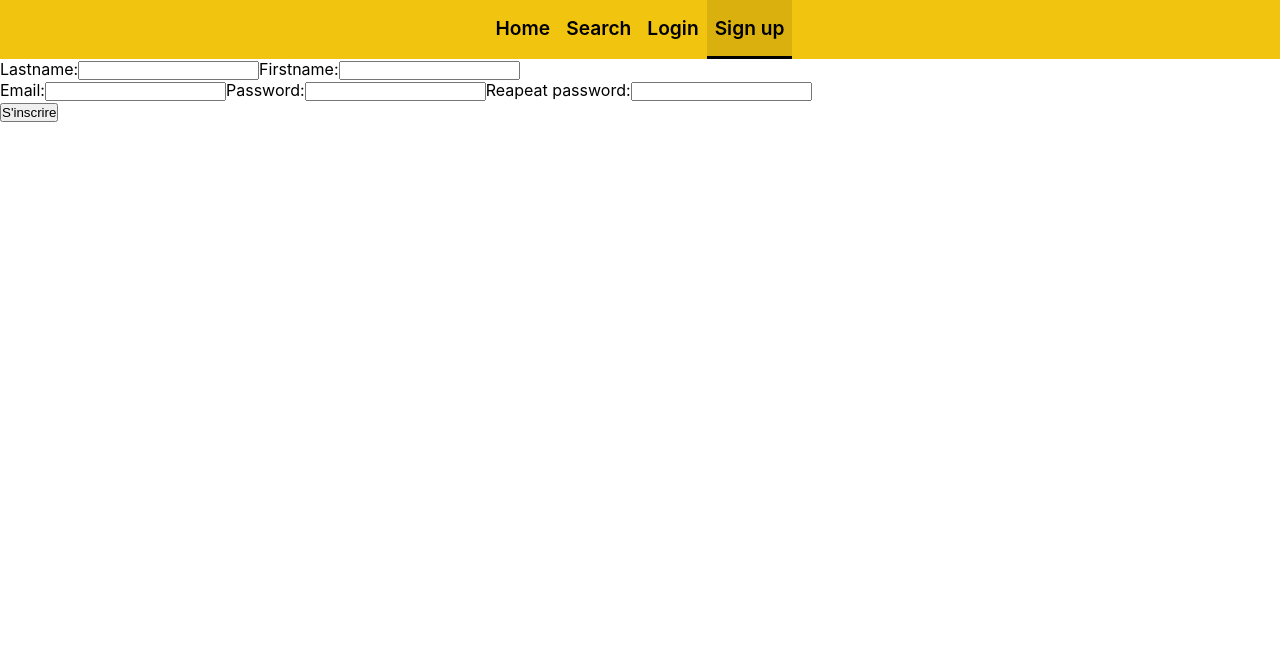
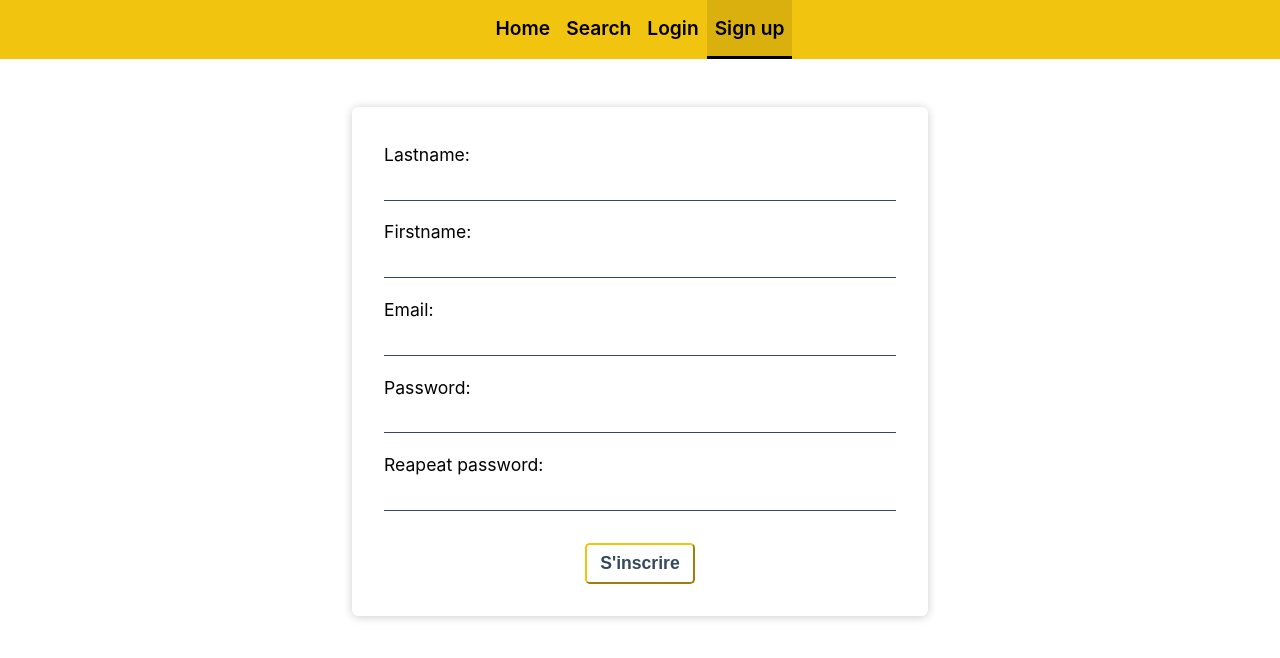
Before and after one commit to Backins/node-project-esgi, a React (Create React App) app in the folder client/: page /signup in a window 1280 px wide. Shown: the top 658 px of the page. Built offline with nearby package versions, Linux system fonts and the light colour scheme.

Commit message:
ajout style form login/signup

```diff
--- a/client/src/components/Login/index.js
+++ b/client/src/components/Login/index.js
@@ -2,12 +2,15 @@ import React, {useContext,useState} from 'react';
 import { AuthContext } from "../Auth/AuthProvider";
 import { login } from '../../api/authentication';
 import decode from "jwt-decode";
+import { formStyle} from '../SignUp/index';
 
 const Login = (props) => {
   let { setUser } = useContext(AuthContext);
   const [email,setEmail] = useState('');
   const [password,setPassword] = useState('');
   let [errors,setErrors] = useState({'email' : '','connection':''});
+
+  const classes = formStyle();
 
   const handleSubmit = e => {
     e.preventDefault();
@@ -40,19 +43,27 @@ const Login = (props) => {
 
 
   return (
-    <form onSubmit={handleSubmit}>
-      <label>
-        Email:
-        <input id="email" type="email" value={email} onChange={handleChange} />
-        { errors.email ? <label>{errors.email}</label> : <></>}
-      </label>
-      <label>
-        Password:
-        <input id="password" type="password" value={password} onChange={handleChange} />
-      </label>
-      <input type="submit" value="Submit" />
-      { errors.connection ? <label>{errors.connection}</label> : <></>}
-    </form>
+    <div className={classes.container}>
+      <form onSubmit={handleSubmit} className={classes.form}>
+        <div className={classes.formGroup}>
+          <label className={classes.formGroupLabel}>
+            <span className={classes.formGroupSpan}>Email:</span>
+            <input className={classes.formGroupInput} id="email" type="email" value={email} onChange={handleChange} />
+            { errors.email ? <label>{errors.email}</label> : <></>}
+          </label>
+        </div>
+        <div className={classes.formGroup}>
+          <label className={classes.formGroupLabel}>
+            <span className={classes.formGroupSpan}>Password:</span>
+            <input className={classes.formGroupInput} id="password" type="password" value={password} onChange={handleChange} />
+          </label>
+        </div>
+        <div className={classes.formGroupButton}>
+          <input className={classes.button} type="submit" value="Sign in" />
+        </div>
+        { errors.connection ? <label>{errors.connection}</label> : <></>}
+      </form>
+    </div>
   );
 };
 
--- a/client/src/components/SignUp/index.js
+++ b/client/src/components/SignUp/index.js
@@ -1,5 +1,80 @@
 import React,{ useState }  from 'react';
 import { register } from '../../api/authentication';
+import { makeStyles } from '@material-ui/core/styles';
+
+export const formStyle = makeStyles(theme => ({
+  container: {
+    display: 'flex',
+    justifyContent: 'center',
+    alignItems: 'center',
+    alignContent: 'center',
+    marginTop: '3rem'
+  },
+  form: {
+    display: 'flex',
+    flexDirection: 'column',
+    boxShadow: '0px 1px 10px rgba(0,0,0,0.2)',
+    padding: '2rem',
+    borderRadius: '0.4rem',
+    width: '40%'
+  },
+  formGroup: {
+    display: 'flex',
+    flexDirection: 'column',
+    '&:not(:first-child)': {
+      marginTop: '1rem'
+    }
+  },
+  formGroupLabel: {
+    display: 'flex',
+    flexDirection: 'column',
+    '&:not(:first-child)': {
+      marginTop: '1rem'
+    }
+  },
+  formGroupSpan: {
+    fontSize: '1.1rem',
+    padding: '.3rem 0',
+  },
+  formGroupInput: {
+    fontSize: '1.1rem',
+    height: '30px',
+    border: 'none',
+    borderBottom: '1px solid #34495e',
+    transition: 'border-bottom .3s ease, background-color .3s ease',
+    outline: 'none',
+    '&:hover, &:active, &:focus': {
+      borderBottom: '1px solid #f1c40f',
+      backgroundColor: 'rgba(0,0,0,0.01)',
+    }
+  },
+  formGroupButton: {
+    marginTop: '2rem'
+  },
+  button: {
+    display: 'block',
+    padding: '0.5rem .8rem',
+    borderRadius: '.3rem',
+    backgroundColor: '#FFF',
+    borderColor: '#f1c40f',
+    color: '#34495e',
+    margin: 'auto',
+    cursor: 'pointer',
+    transition: 'background-color .3s ease, color .3s ease',
+    fontSize: '1.1rem',
+    fontWeight: '600',
+    '&:hover': {
+      backgroundColor: '#f1c40f',
+      color: '#2c3e50'
+    }
+  },
+  errors: {
+    borderLeft: '5px solid #c0392b',
+    color: '#c0392b',
+    fontSize: '1.1rem',
+    padding: '.5rem 1rem'
+  }
+}));
 
 const SignUp = (props) => {
   const [firstname,setFirstname] = useState('');
@@ -8,6 +83,8 @@ const SignUp = (props) => {
   const [password,setPassword] = useState('');
   const [secondPassword,setSecondPassword] = useState('');
   const [errors,setErrors] = useState([]);
+
+  const classes = formStyle();
 
   const handleSubmit = event => {
     event.preventDefault();
@@ -39,38 +116,42 @@ const SignUp = (props) => {
   };
 
   return (
-    <form onSubmit={handleSubmit}>
+    <div className={classes.container}>
+      <form onSubmit={handleSubmit} className={classes.form}>
         {errors.map(error => (
-        <p key={error}>{error}</p>
+          <p key={error} className={classes.errors}>{error}</p>
         ))}
-      <div className="form-group">
-        <label>
-          <span>Lastname:</span>
-          <input type="text" value={lastname} name="firstname" onChange={e => setLastname(e.target.value)}/>
+        <div className={classes.formGroup}>
+          <label className={classes.formGroupLabel}>
+            <span className={classes.formGroupSpan}>Lastname:</span>
+            <input className={classes.formGroupInput} type="text" value={lastname} name="firstname" onChange={e => setLastname(e.target.value)}/>
           </label>
-        <label>
-          <span>Firstname:</span>
-          <input type="text" value={firstname} name="lastname" onChange={e => setFirstname(e.target.value)}/>
+          <label className={classes.formGroupLabel}>
+            <span className={classes.formGroupSpan}>Firstname:</span>
+            <input className={classes.formGroupInput} type="text" value={firstname} name="lastname" onChange={e => setFirstname(e.target.value)}/>
           </label>
         </div>
-      <div className="form-group">
-        <label>
-          <span>Email:</span>
-          <input type="email" value={email} onChange={e => setEmail(e.target.value)} name="email" />
-        </label>
-
-        <label>
-          <span>Password:</span>
-          <input type="password" value={password} onChange={e => setPassword(e.target.value)} name="password" />
-        </label>
-        <label>
-          <span>Reapeat password:</span>
-          <input type="password" value={secondPassword} onChange={e => setSecondPassword(e.target.value)} name="password" />
+        <div className={classes.formGroup}>
+          <label className={classes.formGroupLabel}>
+            <span className={classes.formGroupSpan}>Email:</span>
+            <input className={classes.formGroupInput} type="email" value={email} onChange={e => setEmail(e.target.value)} name="email" />
           </label>
         </div>
-
-      <input type="submit" value="S'inscrire" className="submit" />
+        <div className={classes.formGroup}>
+          <label className={classes.formGroupLabel}>
+            <span className={classes.formGroupSpan}>Password:</span>
+            <input className={classes.formGroupInput} type="password" value={password} onChange={e => setPassword(e.target.value)} name="password" />
+          </label>
+          <label className={classes.formGroupLabel}>
+            <span className={classes.formGroupSpan}>Reapeat password:</span>
+            <input className={classes.formGroupInput} type="password" value={secondPassword} onChange={e => setSecondPassword(e.target.value)} name="password" />
+          </label>
+        </div>
+        <div className={classes.formGroupButton}>
+          <input type="submit" value="S'inscrire" className={classes.button} />
+        </div>
       </form>
+    </div>
   )
 };
 
```
Lines whose indentation alone changed are shown as unchanged.
